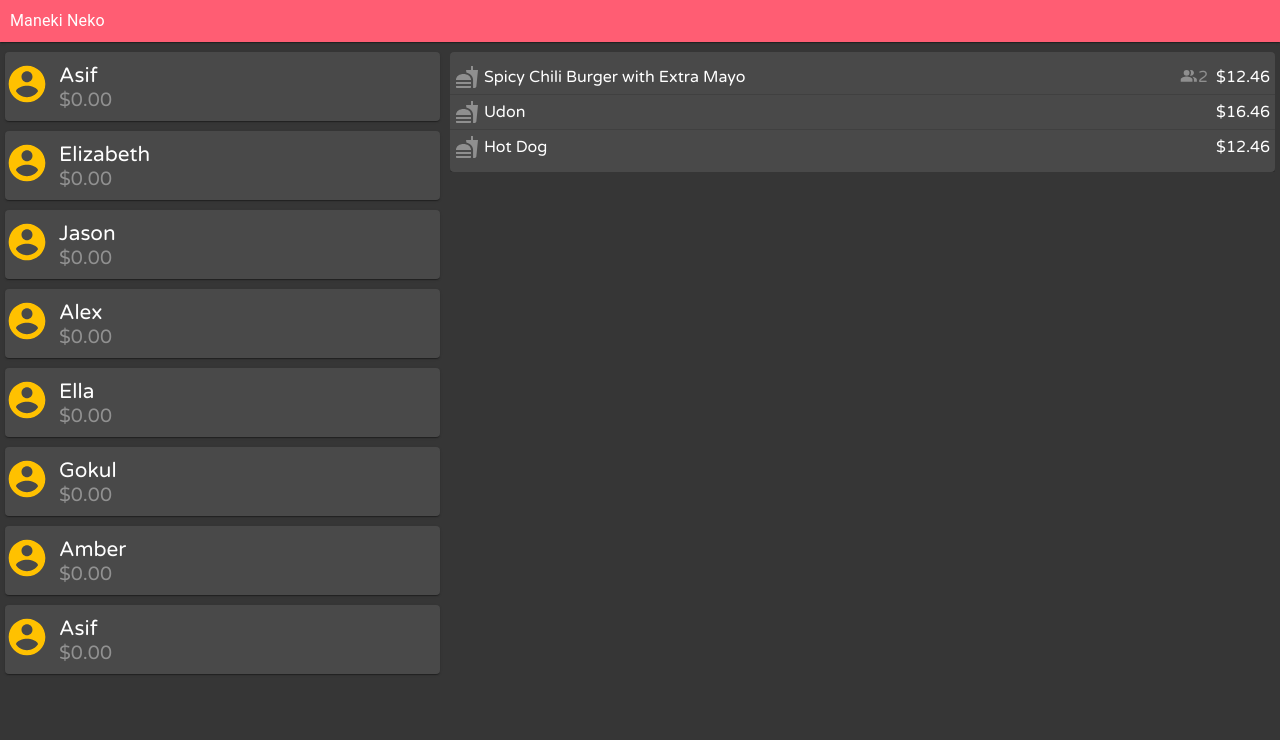
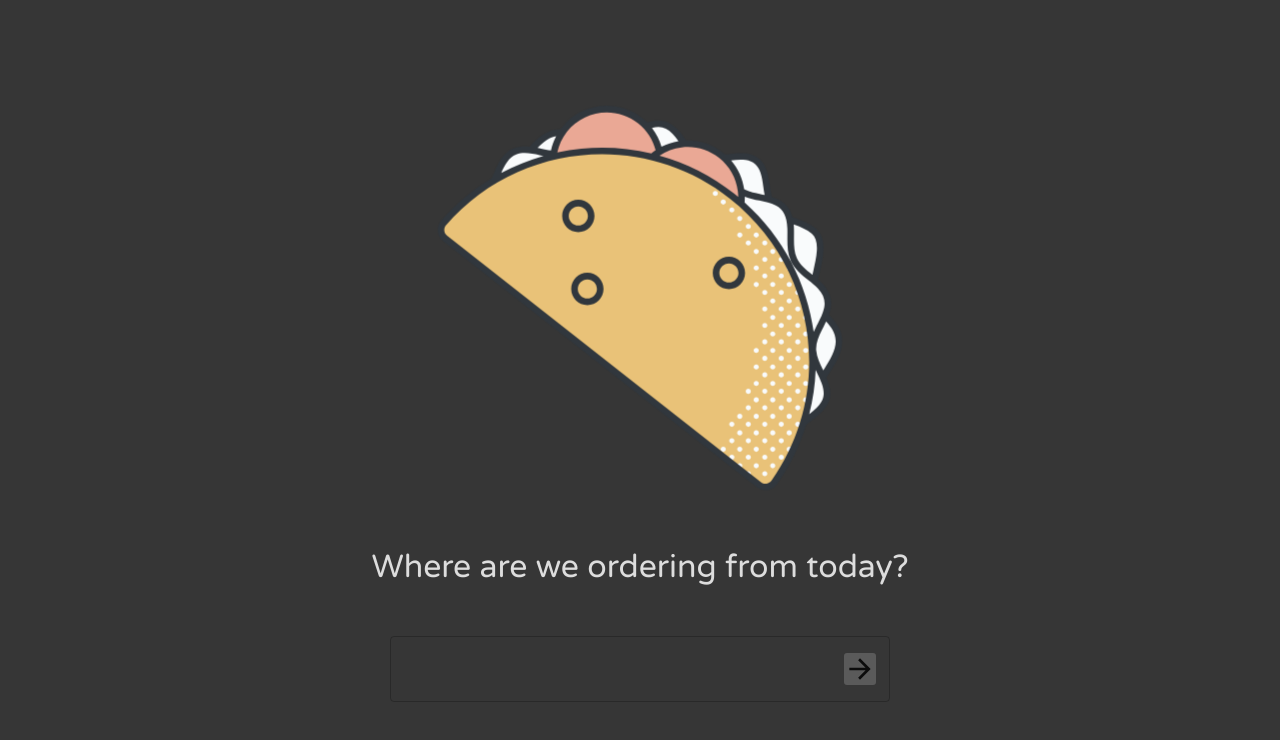
Before and after one commit to asif101/order-day, a React (Create React App) app: page / in a window 1280 px wide. Shown: the top 740 px of the page. Built offline with nearby package versions, Linux system fonts and the light colour scheme.

Commit message:
removed Person-icon below 450px

```diff
--- a/src/components/Main/People/Person/Person.scss
+++ b/src/components/Main/People/Person/Person.scss
@@ -35,3 +35,14 @@
         }
     }
 }
+
+
+@media only screen and (max-width: 450px) {
+    .Person-icon-container {
+        display: none;
+    }
+
+    .Person-text-container {
+        text-align: center;
+    }
+}
--- a/src/store/reducers/orderReducer.js
+++ b/src/store/reducers/orderReducer.js
@@ -1,7 +1,7 @@
 import { SET_NAME } from '../actions/types'
 
 const initState = {
-    name: 'Maneki Neko', //null
+    name: null, //null
     people: [],
     items: [],
     tax: null,
```
